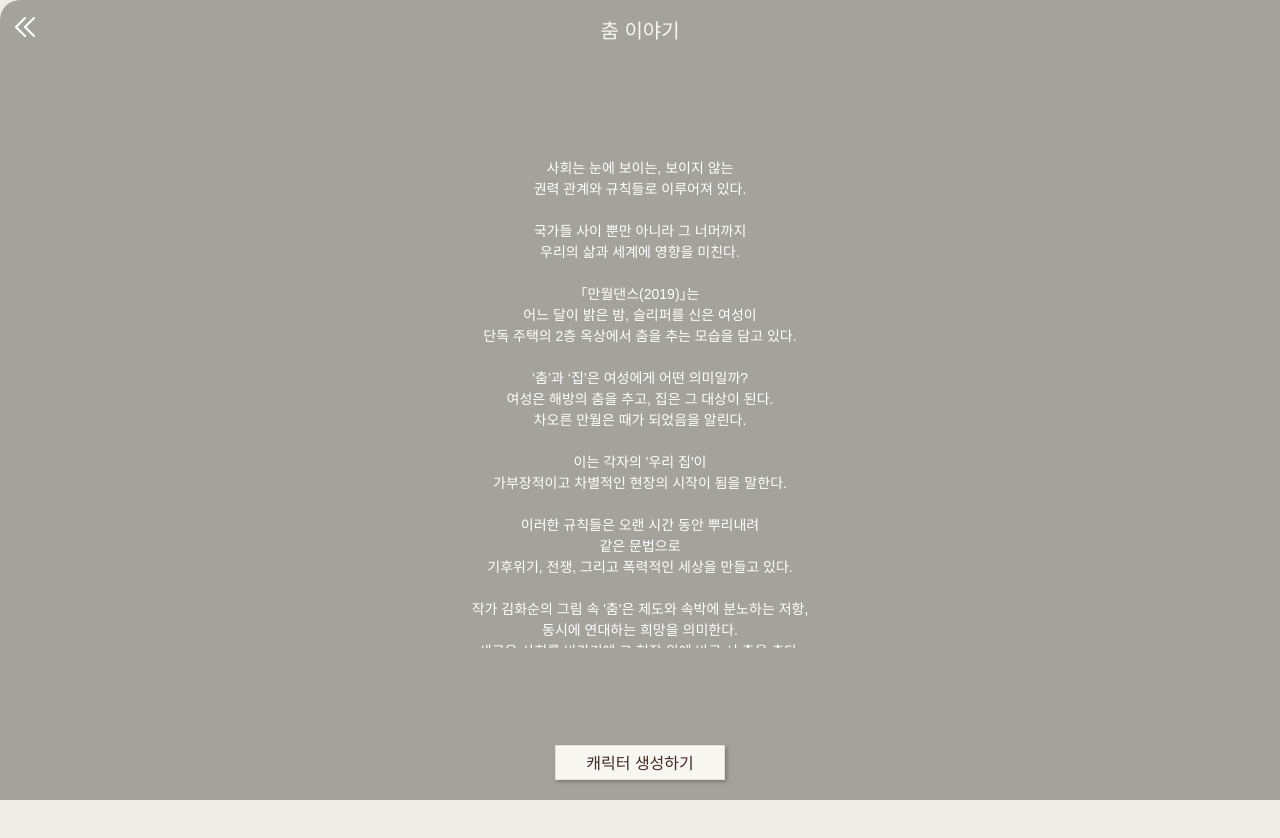
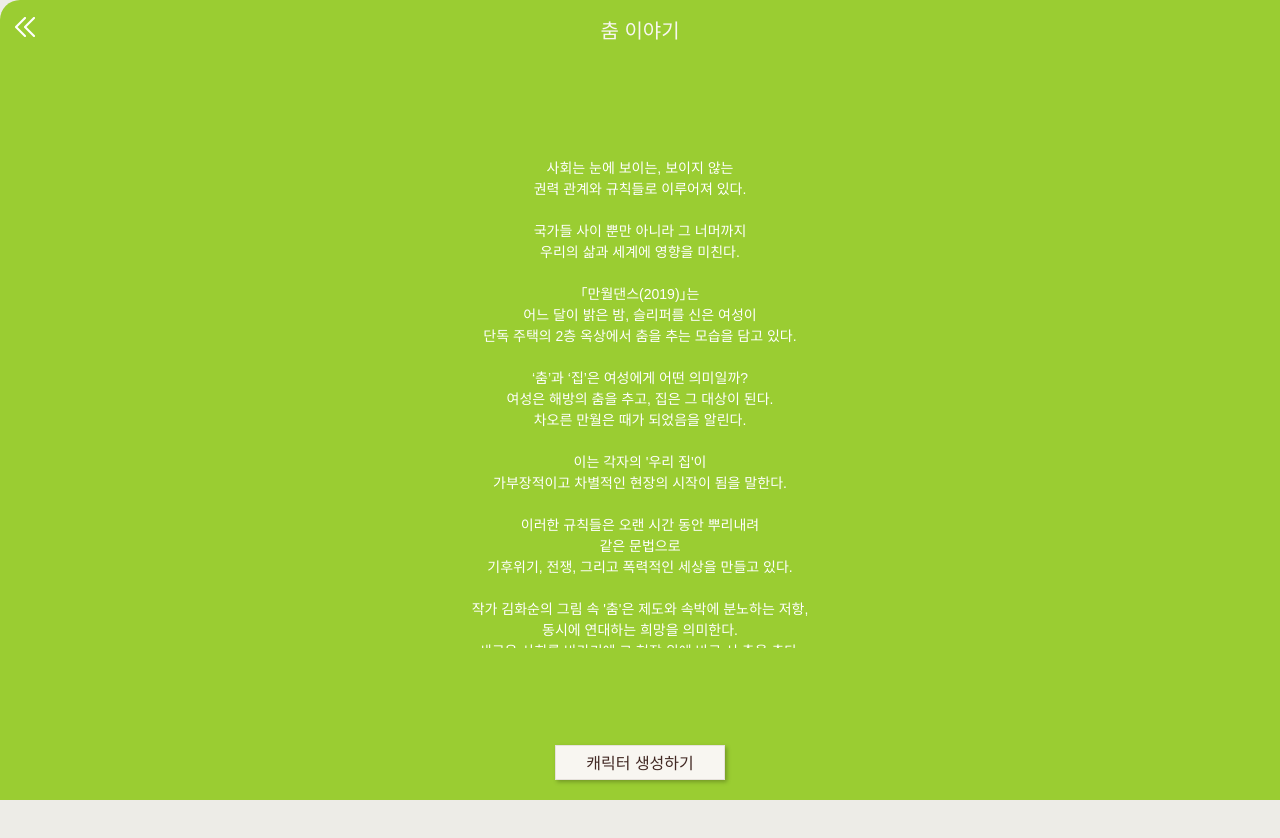
Before and after one commit to tentiti/chp_react, a React (Create React App) app in the folder frontend/: page /invitation in a window 1280 px wide. Shown: the top 838 px of the page. Built offline with nearby package versions, Linux system fonts and the light colour scheme; no server answers; a web font is replaced by a local one.

Commit message:
일단 분기

```diff
--- a/frontend/package.json
+++ b/frontend/package.json
@@ -10,7 +10,6 @@
     "canvas-capture": "^2.1.1",
     "gif.js": "^0.2.0",
     "gifshot": "^0.4.5",
-    "p5": "^1.10.0",
     "react": "^18.3.1",
     "react-dom": "^18.3.1",
     "react-router-dom": "^6.26.1",
@@ -20,7 +19,9 @@
     "web-vitals": "^2.1.4"
   },
   "devDependencies": {
-    "concurrently": "^7.0.0"
+    "@babel/plugin-proposal-private-property-in-object": "^7.21.11",
+    "concurrently": "^7.0.0",
+    "file-loader": "^6.2.0"
   },
   "scripts": {
     "start": "concurrently \"npm run start-react\" \"npm run start-backend\"",
--- a/frontend/src/components/CreateCharacter.css
+++ b/frontend/src/components/CreateCharacter.css
@@ -100,7 +100,8 @@ header {
 }
 
 canvas {
-  background-image: url("/static/stockimages/paper.jpeg"); /* 배경 이미지 설정 */
+  /* background-image: url("/static/stockimages/paper.jpeg"); 배경 이미지 설정 */
+  background-color: red;
   background-size: cover; /* 이미지가 전체를 덮도록 */
   background-position: center;
   border: 1px solid #e6e1dc; /* 캔버스 경계선 */
--- a/frontend/src/components/Invitation.css
+++ b/frontend/src/components/Invitation.css
@@ -34,7 +34,8 @@ body {
   left: 0;
   width: 100%;
   height: 100%;
-  background-image: url("/static/stockimages/invitation_background.png");
+  /* background-image: url("/static/stockimages/invitation_background.png"); */
+  background-color: yellowgreen;
   background-size: cover;
   background-repeat: no-repeat;
   background-position: center center;
```
Also changed, not shown: 1 other file (tests, documents, lock files or other folders).
